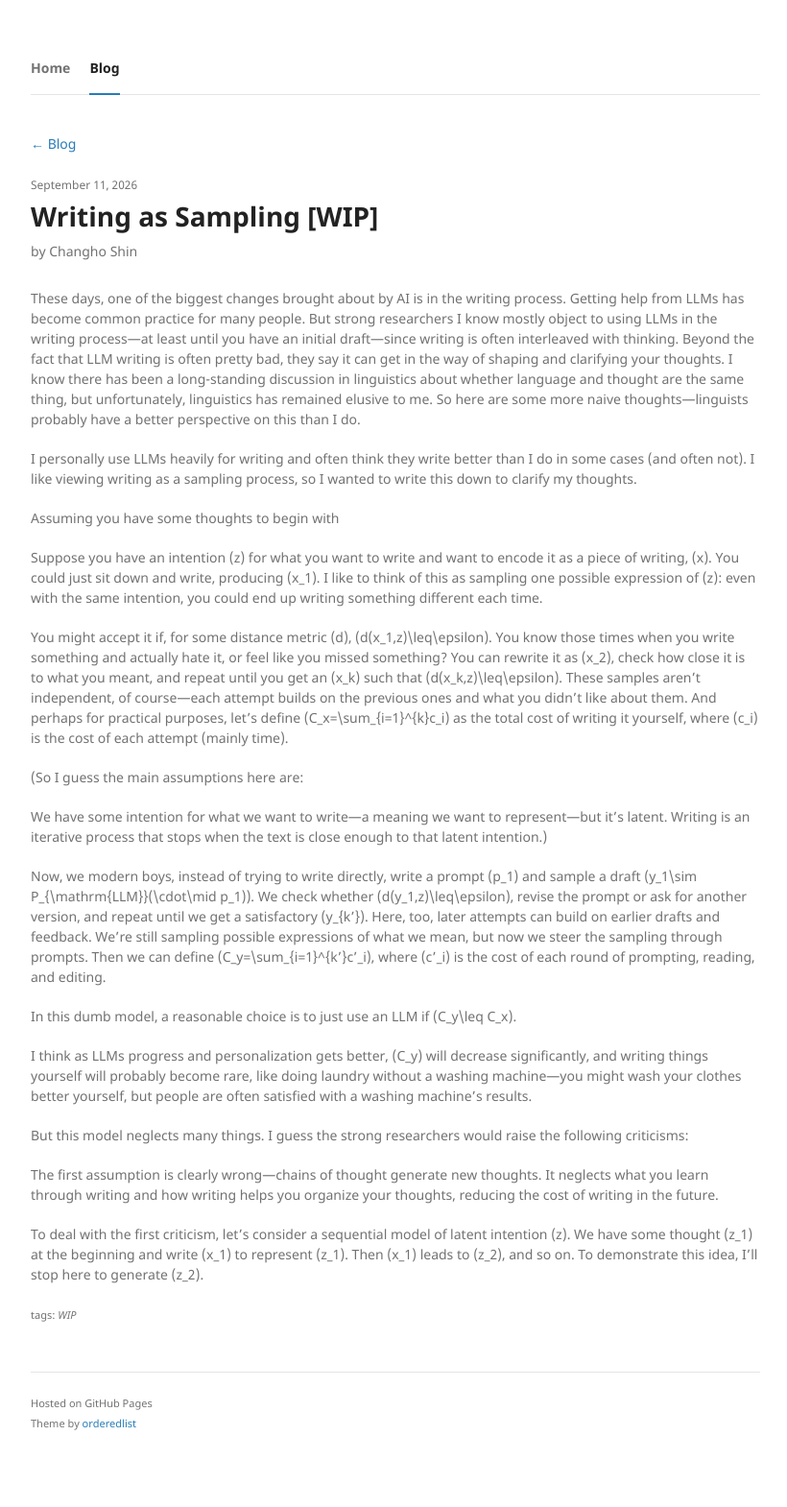
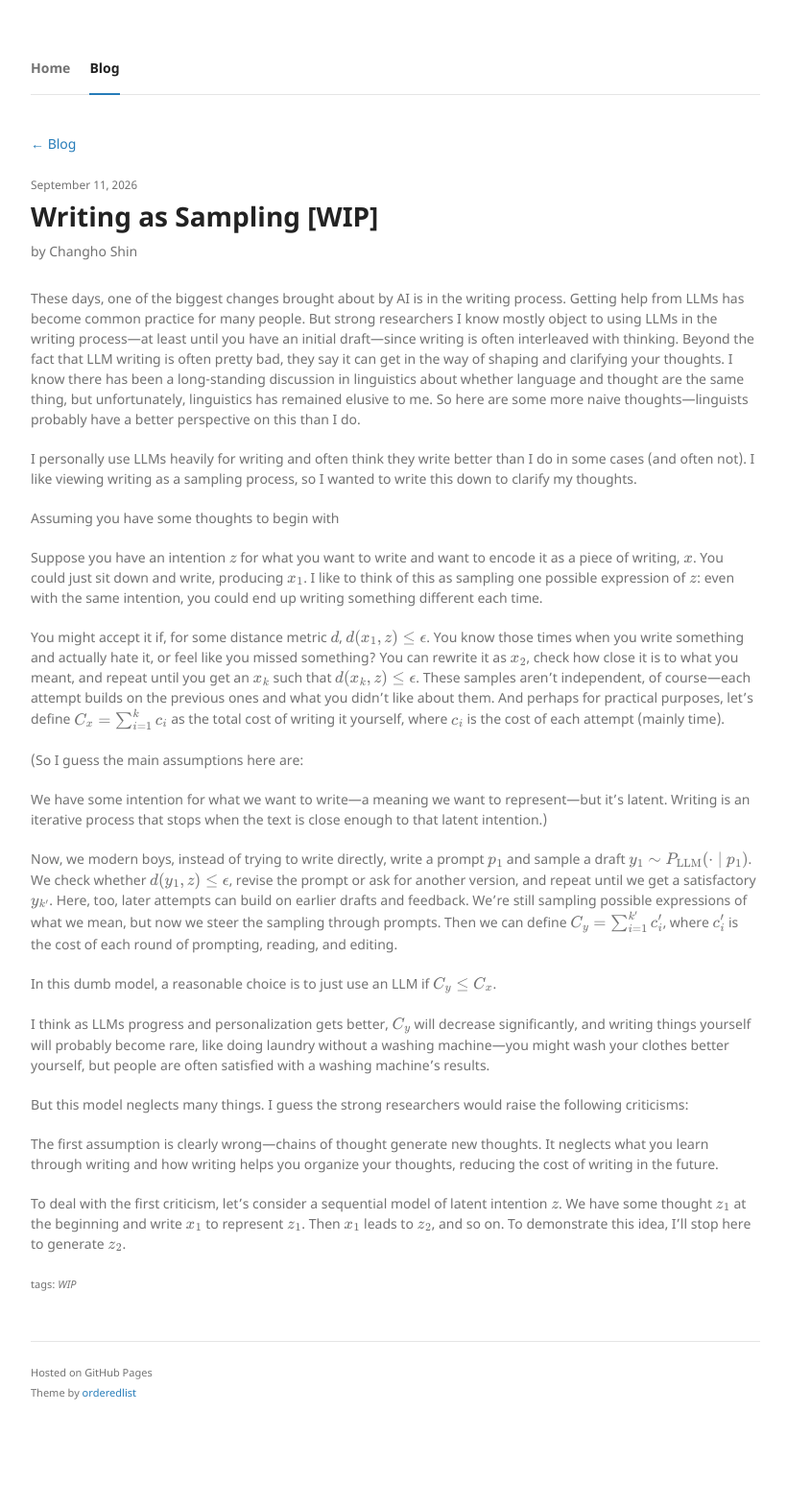
Before and after one commit to ch-shin/ch-shin.github.io, a Jekyll site: the page built from _posts/2026-09-11-writing-as-a-sampling-process.md, in a window 1280 px wide. Shown: the whole page at 96% size, without its empty margins (228-1048 px from the left). Built offline with Jekyll 4.4.1, drawn with Linux system fonts in a browser that asks for light colours; after the commit the page ends 1538 px from its top, so only the background shows below that.

Commit message:
Enable math rendering for writing post

```diff
--- a/_layouts/default.html
+++ b/_layouts/default.html
@@ -6,6 +6,9 @@
     <meta name="viewport" content="width=device-width, initial-scale=1">
 
 {% seo %}
+    {% if page.math %}
+    <script defer src="https://cdn.jsdelivr.net/npm/mathjax@3.2.2/es5/tex-chtml.js"></script>
+    {% endif %}
     <link rel="stylesheet" href="{{ "/assets/css/style.css?v=" | append: site.github.build_revision | relative_url }}">
     <link href="https://fonts.googleapis.com/icon?family=Material+Icons" rel="stylesheet">
     <link rel="stylesheet" href="https://use.fontawesome.com/releases/v5.7.2/css/all.css" integrity="sha384-fnmOCqbTlWIlj8LyTjo7mOUStjsKC4pOpQbqyi7RrhN7udi9RwhKkMHpvLbHG9Sr" crossorigin="anonymous">
--- a/_posts/2026-09-11-writing-as-a-sampling-process.md
+++ b/_posts/2026-09-11-writing-as-a-sampling-process.md
@@ -11,24 +12,24 @@ I personally use LLMs heavily for writing and often think they write better than
 
 Assuming you have some thoughts to begin with
 
-Suppose you have an intention (z) for what you want to write and want to encode it as a piece of writing, (x). You could just sit down and write, producing (x_1). I like to think of this as sampling one possible expression of (z): even with the same intention, you could end up writing something different each time.
+Suppose you have an intention $$z$$ for what you want to write and want to encode it as a piece of writing, $$x$$. You could just sit down and write, producing $$x_1$$. I like to think of this as sampling one possible expression of $$z$$: even with the same intention, you could end up writing something different each time.
 
-You might accept it if, for some distance metric (d), (d(x_1,z)\leq\epsilon). You know those times when you write something and actually hate it, or feel like you missed something? You can rewrite it as (x_2), check how close it is to what you meant, and repeat until you get an (x_k) such that (d(x_k,z)\leq\epsilon). These samples aren’t independent, of course—each attempt builds on the previous ones and what you didn’t like about them. And perhaps for practical purposes, let’s define (C_x=\sum_{i=1}^{k}c_i) as the total cost of writing it yourself, where (c_i) is the cost of each attempt (mainly time).
+You might accept it if, for some distance metric $$d$$, $$d(x_1,z)\leq\epsilon$$. You know those times when you write something and actually hate it, or feel like you missed something? You can rewrite it as $$x_2$$, check how close it is to what you meant, and repeat until you get an $$x_k$$ such that $$d(x_k,z)\leq\epsilon$$. These samples aren’t independent, of course—each attempt builds on the previous ones and what you didn’t like about them. And perhaps for practical purposes, let’s define $$C_x=\sum_{i=1}^{k}c_i$$ as the total cost of writing it yourself, where $$c_i$$ is the cost of each attempt (mainly time).
 
 (So I guess the main assumptions here are:
 
 We have some intention for what we want to write—a meaning we want to represent—but it’s latent.
 Writing is an iterative process that stops when the text is close enough to that latent intention.)
 
-Now, we modern boys, instead of trying to write directly, write a prompt (p_1) and sample a draft (y_1\sim P_{\mathrm{LLM}}(\cdot\mid p_1)). We check whether (d(y_1,z)\leq\epsilon), revise the prompt or ask for another version, and repeat until we get a satisfactory (y_{k'}). Here, too, later attempts can build on earlier drafts and feedback. We’re still sampling possible expressions of what we mean, but now we steer the sampling through prompts. Then we can define (C_y=\sum_{i=1}^{k'}c'_i), where (c'_i) is the cost of each round of prompting, reading, and editing.
+Now, we modern boys, instead of trying to write directly, write a prompt $$p_1$$ and sample a draft $$y_1\sim P_{\mathrm{LLM}}(\cdot\mid p_1)$$. We check whether $$d(y_1,z)\leq\epsilon$$, revise the prompt or ask for another version, and repeat until we get a satisfactory $$y_{k'}$$. Here, too, later attempts can build on earlier drafts and feedback. We’re still sampling possible expressions of what we mean, but now we steer the sampling through prompts. Then we can define $$C_y=\sum_{i=1}^{k'}c'_i$$, where $$c'_i$$ is the cost of each round of prompting, reading, and editing.
 
-In this dumb model, a reasonable choice is to just use an LLM if (C_y\leq C_x).
+In this dumb model, a reasonable choice is to just use an LLM if $$C_y\leq C_x$$.
 
-I think as LLMs progress and personalization gets better, (C_y) will decrease significantly, and writing things yourself will probably become rare, like doing laundry without a washing machine—you might wash your clothes better yourself, but people are often satisfied with a washing machine’s results.
+I think as LLMs progress and personalization gets better, $$C_y$$ will decrease significantly, and writing things yourself will probably become rare, like doing laundry without a washing machine—you might wash your clothes better yourself, but people are often satisfied with a washing machine’s results.
 
 But this model neglects many things. I guess the strong researchers would raise the following criticisms:
 
 The first assumption is clearly wrong—chains of thought generate new thoughts.
 It neglects what you learn through writing and how writing helps you organize your thoughts, reducing the cost of writing in the future.
 
-To deal with the first criticism, let’s consider a sequential model of latent intention (z). We have some thought (z_1) at the beginning and write (x_1) to represent (z_1). Then (x_1) leads to (z_2), and so on. To demonstrate this idea, I’ll stop here to generate (z_2).
+To deal with the first criticism, let’s consider a sequential model of latent intention $$z$$. We have some thought $$z_1$$ at the beginning and write $$x_1$$ to represent $$z_1$$. Then $$x_1$$ leads to $$z_2$$, and so on. To demonstrate this idea, I’ll stop here to generate $$z_2$$.
```
Also changed, not shown: other parts of _posts/2026-09-11-writing-as-a-sampling-process.md (+1 -0 lines).
